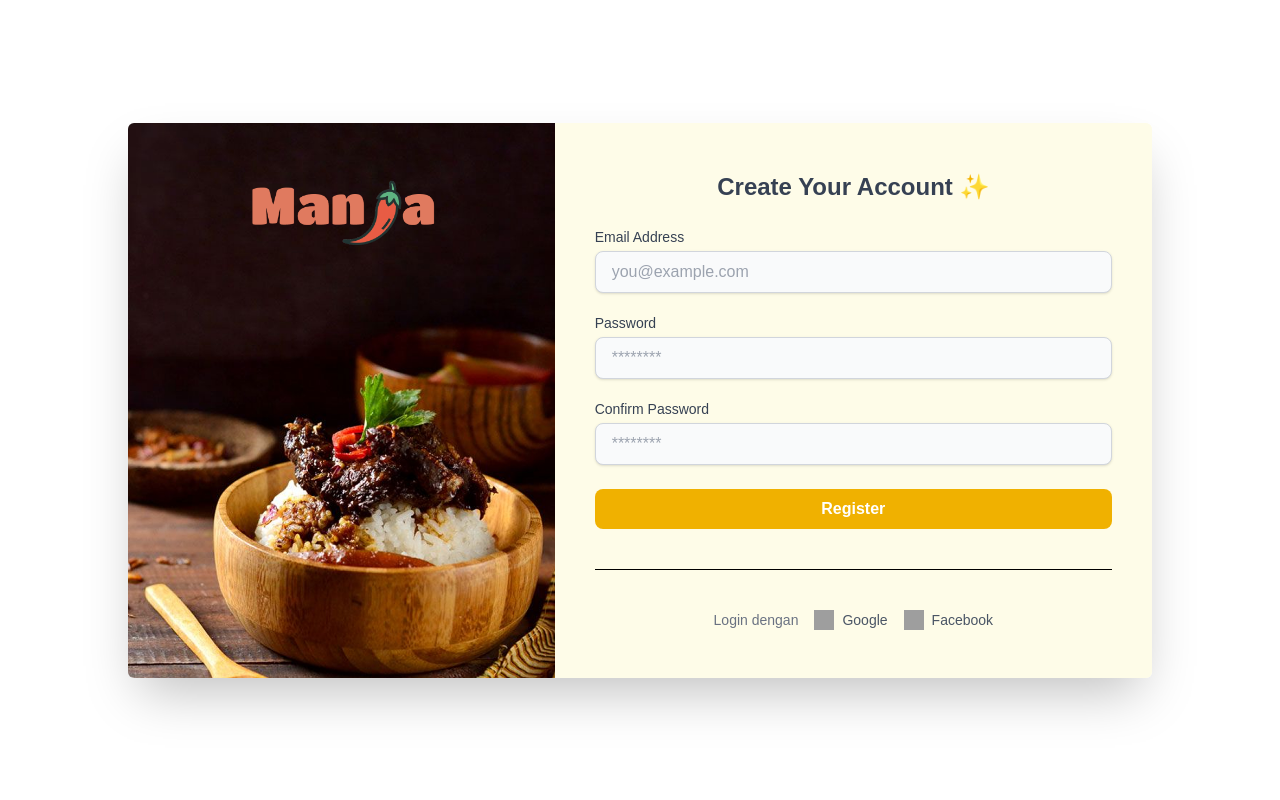
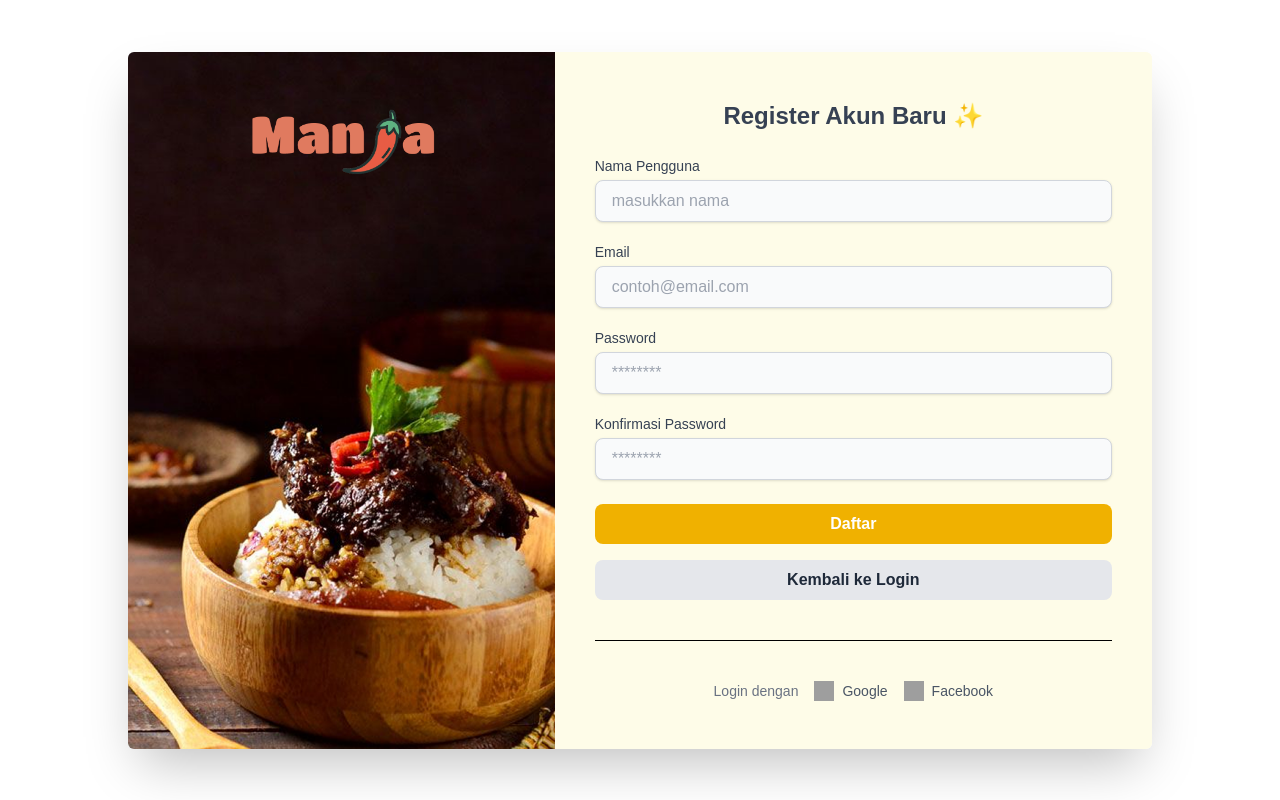
Before and after one commit to Hardan12/Project-ManJa, a React (Vite) app: page /register in a window 1280 px wide. Built offline with nearby package versions, Linux system fonts and the light colour scheme; grey boxes are pictures that could not be loaded; a web font is replaced by a local one.

Commit message:
register akun

```diff
--- a/package.json
+++ b/package.json
@@ -10,14 +10,17 @@
     "preview": "vite preview"
   },
   "dependencies": {
+    "@supabase/supabase-js": "^2.52.0",
     "@tailwindcss/vite": "^4.1.10",
     "amqplib": "^0.10.8",
     "axios": "^1.10.0",
     "react": "^19.1.0",
     "react-dom": "^19.1.0",
+    "react-hot-toast": "^2.5.2",
     "react-icons": "^5.5.0",
     "react-lazy": "^1.1.0",
-    "react-router-dom": "^7.6.2"
+    "react-router-dom": "^7.6.2",
+    "react-toastify": "^11.0.5"
   },
   "devDependencies": {
     "@eslint/js": "^9.25.0",
--- a/src/pages/auth/Forgot.jsx
+++ b/src/pages/auth/Forgot.jsx
@@ -1,4 +1,30 @@
+import { useState } from "react";
+import { toast } from "react-toastify";
+import { supabase } from "./supabase"; // sesuaikan path jika perlu
+import { NavLink } from "react-router-dom";
+
 export default function Forgot() {
+  const [email, setEmail] = useState("");
+
+  const handleResetPassword = async (e) => {
+    e.preventDefault();
+
+    if (!email || !email.includes("@")) {
+      toast.error("Masukkan email yang valid!");
+      return;
+    }
+
+    const { data, error } = await supabase.auth.resetPasswordForEmail(email, {
+      redirectTo: "http://localhost:5173/update-password", // ganti dengan URL aplikasi kamu
+    });
+
+    if (error) {
+      toast.error("Gagal mengirim email reset password: " + error.message);
+    } else {
+      toast.success("Link reset password telah dikirim ke email kamu.");
+    }
+  };
+
   return (
     <div>
       <h2 className="text-2xl font-semibold text-gray-700 mb-2 text-center">
@@ -6,33 +32,36 @@ export default function Forgot() {
       </h2>
 
       <p className="text-sm text-gray-500 mb-6 text-center">
-        Enter your email address and we'll send you a link to reset your
-        password.
+        Enter your email address and we'll send you a link to reset your password.
       </p>
 
-      <form>
+      <form onSubmit={handleResetPassword}>
         <div className="mb-5">
-          <label
-            htmlFor="email"
-            className="block text-sm font-medium text-gray-700 mb-1"
-          >
+          <label htmlFor="email" className="block text-sm font-medium text-gray-700 mb-1">
             Email Address
           </label>
           <input
             type="email"
             id="email"
-            className="w-full px-4 py-2 bg-gray-50 border border-gray-300 rounded-lg shadow-sm
-                            placeholder-gray-400"
+            className="w-full px-4 py-2 bg-gray-50 border border-gray-300 rounded-lg shadow-sm placeholder-gray-400"
             placeholder="you@example.com"
+            value={email}
+            onChange={(e) => setEmail(e.target.value)}
           />
         </div>
+
         <button
           type="submit"
-          className="w-full bg-yellow-500 hover:bg-yellow-300 text-white font-semibold py-2 px-4
-                        rounded-lg transition duration-300"
+          className="w-full bg-yellow-500 hover:bg-yellow-300 text-white font-semibold py-2 px-4 rounded-lg transition duration-300"
         >
           Send Reset Link
         </button>
+         <NavLink
+        to="/login"
+        className="mt-4 block text-center w-full bg-gray-200 hover:bg-gray-300 text-gray-800 font-semibold py-2 px-4 rounded-lg transition duration-300"
+      >
+        Back to Login
+      </NavLink>
       </form>
     </div>
   );
--- a/src/pages/auth/Login.jsx
+++ b/src/pages/auth/Login.jsx
@@ -2,23 +2,23 @@ import { ImSpinner2 } from "react-icons/im";
 import { BsFillExclamationDiamondFill } from "react-icons/bs";
 import { useNavigate } from "react-router-dom";
 import { useState } from "react";
-import axios from "axios";
+import { supabase } from "./supabase";
 
 export default function Login() {
   const navigate = useNavigate();
   const [loading, setLoading] = useState(false);
   const [error, setError] = useState("");
   const [dataForm, setDataForm] = useState({
-    email: "",
+    username: "",
     password: "",
   });
 
   const handleChange = (evt) => {
     const { name, value } = evt.target;
-    setDataForm({
-      ...dataForm,
+    setDataForm((prev) => ({
+      ...prev,
       [name]: value,
-    });
+    }));
   };
 
   const handleSubmit = async (e) => {
@@ -26,66 +26,70 @@ export default function Login() {
     setLoading(true);
     setError("");
 
-    if (!dataForm.email || !dataForm.password) {
-      setError("Email dan password harus diisi.");
+    if (!dataForm.username || !dataForm.password) {
+      setError("Username dan password harus diisi.");
       setLoading(false);
       return;
     }
 
     try {
-      const response = await axios.post("https://dummyjson.com/user/login", {
-        username: dataForm.email,
-        password: dataForm.password,
-      });
+      const { data, error } = await supabase
+        .from("user_profiles")
+        .select("*")
+        .eq("username", dataForm.username)
+        .single();
 
-      if (response.status !== 200) {
-        setError(response.data.message);
+      if (error || !data) {
+        setError("Username tidak ditemukan.");
+      } else if (data.password !== dataForm.password) {
+        setError("Password salah.");
       } else {
+        localStorage.setItem("user", JSON.stringify(data));
         navigate("/");
       }
     } catch (err) {
-      setError(err.response?.data?.message || err.message || "An unknown error occurred");
+      setError("Terjadi kesalahan saat login.");
     } finally {
       setLoading(false);
     }
   };
-
-  const errorInfo = error ? (
-    <div className="bg-red-200 mb-5 p-5 text-sm font-light text-gray-600 rounded flex items-center">
-      <BsFillExclamationDiamondFill className="text-red-600 me-2 text-lg" />
-      {error}
-    </div>
-  ) : null;
-
-  const loadingInfo = loading ? (
-    <div className="bg-gray-200 mb-5 p-5 text-sm rounded flex items-center">
-      <ImSpinner2 className="me-2 animate-spin" />
-      Mohon Tunggu...
-    </div>
-  ) : null;
 
   return (
     <div>
       <h2 className="text-2xl font-semibold text-gray-700 mb-6 text-center">
         Welcome Back 👋
       </h2>
-      {errorInfo}
-      {loadingInfo}
+
+      {error && (
+        <div className="bg-red-200 mb-5 p-5 text-sm font-light text-gray-600 rounded flex items-center">
+          <BsFillExclamationDiamondFill className="text-red-600 me-2 text-lg" />
+          {error}
+        </div>
+      )}
+
+      {loading && (
+        <div className="bg-gray-200 mb-5 p-5 text-sm rounded flex items-center">
+          <ImSpinner2 className="me-2 animate-spin" />
+          Mohon Tunggu...
+        </div>
+      )}
+
       <form onSubmit={handleSubmit}>
         <div className="mb-5">
           <label className="block text-sm font-medium text-gray-700 mb-1">
-            Email Address
+            Username
           </label>
           <input
-            type="email"
-            id="email"
+            type="text"
+            id="username"
+            name="username"
+            placeholder="Masukkan username"
             className="w-full px-4 py-2 bg-gray-50 border border-gray-300 rounded-lg shadow-sm placeholder-gray-400"
-            placeholder="you@example.com"
-            name="email"
-            autoComplete="email"
+            autoComplete="off"
             onChange={handleChange}
           />
         </div>
+
         <div className="mb-6">
           <label className="block text-sm font-medium text-gray-700 mb-1">
             Password
@@ -93,13 +97,14 @@ export default function Login() {
           <input
             type="password"
             id="password"
+            name="password"
+            placeholder="********"
             className="w-full px-4 py-2 bg-gray-50 border border-gray-300 rounded-lg shadow-sm placeholder-gray-400"
-            placeholder="********"
-            name="password"
             autoComplete="current-password"
             onChange={handleChange}
           />
         </div>
+
         <button
           type="submit"
           disabled={loading}
@@ -113,18 +118,9 @@ export default function Login() {
         </button>
       </form>
 
-      {/* Link tambahan */}
       <div className="mt-6 text-center text-sm text-gray-600">
-        <p className="mb-2">
-          <button
-            onClick={() => navigate("/forgot")}
-            className="text-blue-600 hover:underline"
-          >
-            Forgot Password?
-          </button>
-        </p>
         <p>
-          Don't have an account?{" "}
+          Belum punya akun?{" "}
           <button
             onClick={() => navigate("/register")}
             className="text-blue-600 hover:underline"
--- a/src/pages/auth/Register.jsx
+++ b/src/pages/auth/Register.jsx
@@ -1,67 +1,159 @@
+import { useState } from "react";
+import { supabase } from "./supabase";
+import toast from "react-hot-toast";
+import { NavLink } from "react-router-dom";
+
 export default function Register() {
+  const [username, setUsername] = useState("");
+  const [email, setEmail] = useState("");
+  const [password, setPassword] = useState("");
+  const [confirmPassword, setConfirmPassword] = useState("");
+  const [loading, setLoading] = useState(false);
+
+  const handleRegister = async (e) => {
+    e.preventDefault();
+
+    if (!username || !password || !confirmPassword) {
+      toast.error("Username dan password harus diisi.");
+      return;
+    }
+
+    if (password.length < 6) {
+      toast.error("Password minimal 6 karakter.");
+      return;
+    }
+
+    if (password !== confirmPassword) {
+      toast.error("Password dan konfirmasi tidak cocok.");
+      return;
+    }
+
+    setLoading(true);
+
+    // Cek apakah username sudah ada
+    const { data: existing, error: checkError } = await supabase
+      .from("user_profiles")
+      .select("*")
+      .eq("username", username);
+
+    if (checkError) {
+      toast.error("Gagal mengecek pengguna.");
+      setLoading(false);
+      return;
+    }
+
+    if (existing.length > 0) {
+      toast.error("Username sudah digunakan.");
+      setLoading(false);
+      return;
+    }
+
+    // Simpan data ke user_profiles
+    const { error: insertError } = await supabase.from("user_profiles").insert([
+      {
+        username,
+        email: email || null,
+        password,
+      },
+    ]);
+
+    setLoading(false);
+
+    if (insertError) {
+      console.error("Insert error:", insertError);
+      toast.error("Registrasi gagal.");
+    } else {
+      toast.success("Registrasi berhasil!");
+      setUsername("");
+      setEmail("");
+      setPassword("");
+      setConfirmPassword("");
+    }
+  };
+
   return (
     <div>
       <h2 className="text-2xl font-semibold text-gray-700 mb-6 text-center">
-        Create Your Account ✨
+        Register Akun Baru ✨
       </h2>
 
-      <form>
+      <form onSubmit={handleRegister}>
         <div className="mb-5">
-          <label
-            htmlFor="email"
-            className="block text-sm font-medium text-gray-700 mb-1"
-          >
-            Email Address
+          <label htmlFor="username" className="block text-sm font-medium text-gray-700 mb-1">
+            Nama Pengguna
+          </label>
+          <input
+            type="text"
+            id="username"
+            className="w-full px-4 py-2 bg-gray-50 border border-gray-300 rounded-lg shadow-sm"
+            placeholder="masukkan nama"
+            value={username}
+            onChange={(e) => setUsername(e.target.value)}
+            disabled={loading}
+          />
+        </div>
+
+        <div className="mb-5">
+          <label htmlFor="email" className="block text-sm font-medium text-gray-700 mb-1">
+            Email
           </label>
           <input
             type="email"
             id="email"
-            className="w-full px-4 py-2 bg-gray-50 border border-gray-300 rounded-lg shadow-sm
-                            placeholder-gray-400"
-            placeholder="you@example.com"
+            className="w-full px-4 py-2 bg-gray-50 border border-gray-300 rounded-lg shadow-sm"
+            placeholder="contoh@email.com"
+            value={email}
+            onChange={(e) => setEmail(e.target.value)}
+            disabled={loading}
           />
         </div>
 
         <div className="mb-5">
-          <label
-            htmlFor="password"
-            className="block text-sm font-medium text-gray-700 mb-1"
-          >
+          <label htmlFor="password" className="block text-sm font-medium text-gray-700 mb-1">
             Password
           </label>
           <input
             type="password"
             id="password"
-            className="w-full px-4 py-2 bg-gray-50 border border-gray-300 rounded-lg shadow-sm
-                            placeholder-gray-400"
+            className="w-full px-4 py-2 bg-gray-50 border border-gray-300 rounded-lg shadow-sm"
             placeholder="********"
+            value={password}
+            onChange={(e) => setPassword(e.target.value)}
+            disabled={loading}
           />
         </div>
 
         <div className="mb-6">
-          <label
-            htmlFor="confirmPassword"
-            className="block text-sm font-medium text-gray-700 mb-1"
-          >
-            Confirm Password
+          <label htmlFor="confirmPassword" className="block text-sm font-medium text-gray-700 mb-1">
+            Konfirmasi Password
           </label>
           <input
             type="password"
             id="confirmPassword"
-            className="w-full px-4 py-2 bg-gray-50 border border-gray-300 rounded-lg shadow-sm
-                            placeholder-gray-400"
+            className="w-full px-4 py-2 bg-gray-50 border border-gray-300 rounded-lg shadow-sm"
             placeholder="********"
+            value={confirmPassword}
+            onChange={(e) => setConfirmPassword(e.target.value)}
+            disabled={loading}
           />
         </div>
 
         <button
           type="submit"
-          className="w-full bg-yellow-500 hover:bg-yelow-300 text-white font-semibold py-2 px-4
-                        rounded-lg transition duration-300"
+          disabled={loading}
+          className={`w-full ${loading ? "bg-yellow-300 cursor-not-allowed" : "bg-yellow-500 hover:bg-yellow-400"
+            } text-white font-semibold py-2 px-4 rounded-lg transition duration-300`}
         >
-          Register
+          {loading ? "Mendaftarkan..." : "Daftar"}
         </button>
       </form>
+
+      <NavLink
+        to="/login"
+        className="mt-4 block text-center w-full bg-gray-200 hover:bg-gray-300 text-gray-800 font-semibold py-2 px-4 rounded-lg transition duration-300"
+      >
+        Kembali ke Login
+      </NavLink>
     </div>
   );
 }
--- /dev/null
+++ b/src/pages/auth/supabase.js
@@ -0,0 +1,6 @@
+import { createClient } from "@supabase/supabase-js";
+
+const supabaseUrl = "https://ukvwqoljtaxvtvnzzgid.supabase.co"; // ganti dengan milikmu
+const supabaseKey = "eyJhbGciOiJIUzI1NiIsInR5cCI6IkpXVCJ9.eyJpc3MiOiJzdXBhYmFzZSIsInJlZiI6InVrdndxb2xqdGF4dnR2bnp6Z2lkIiwicm9sZSI6ImFub24iLCJpYXQiOjE3NTMyMzc4MDMsImV4cCI6MjA2ODgxMzgwM30.Ngm8yGWjdyB6VNfDalmUydG5GSdH8Ak6R_NuqHgm6lc"; // pakai anon key dari dashboard
+
+export const supabase = createClient(supabaseUrl, supabaseKey);
```
Also changed, not shown: src/components/Guest/Banner.jsx (+8 -3 lines), src/pages/Guest/Home.jsx (+42 -10 lines), 1 other file (tests, documents, lock files or other folders).
